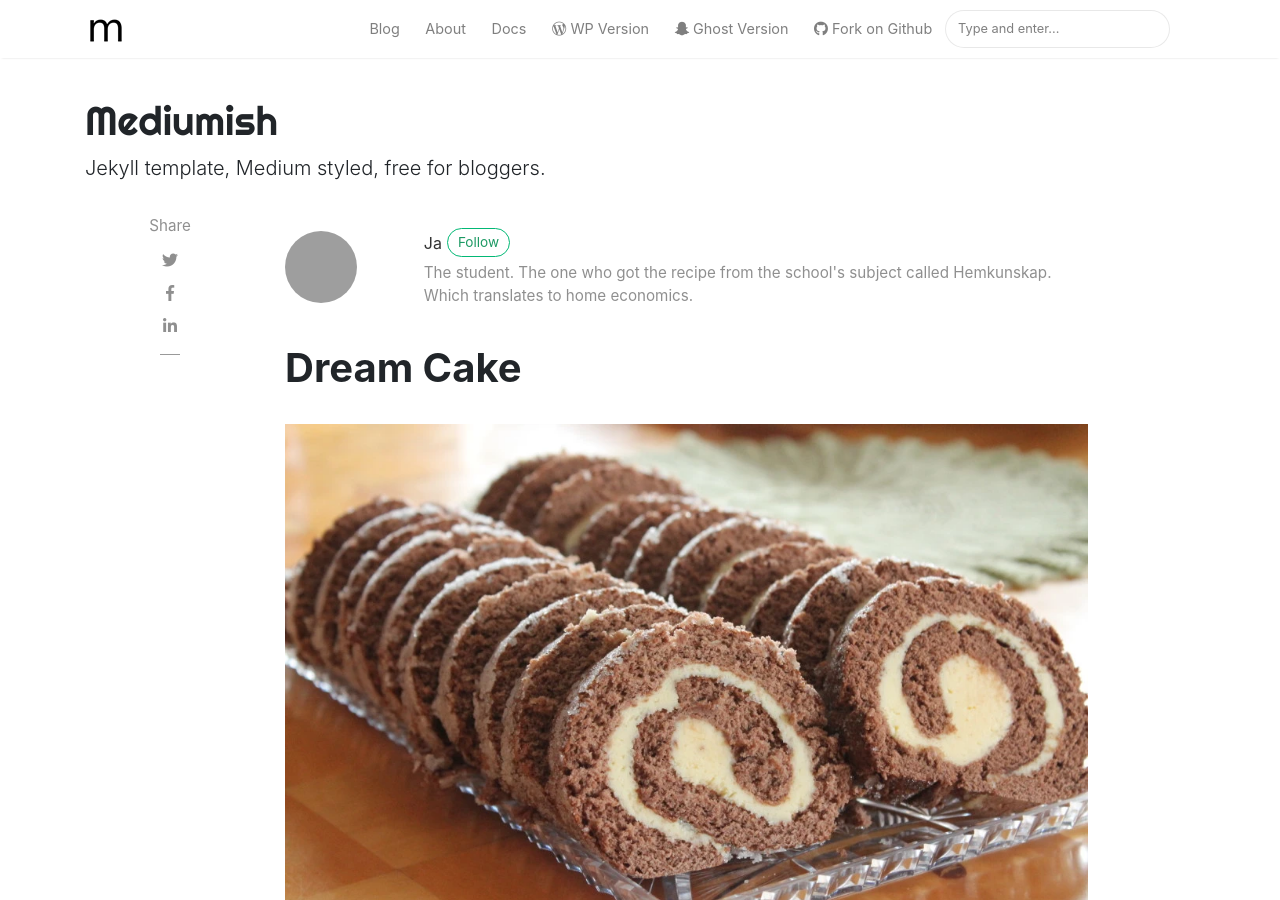
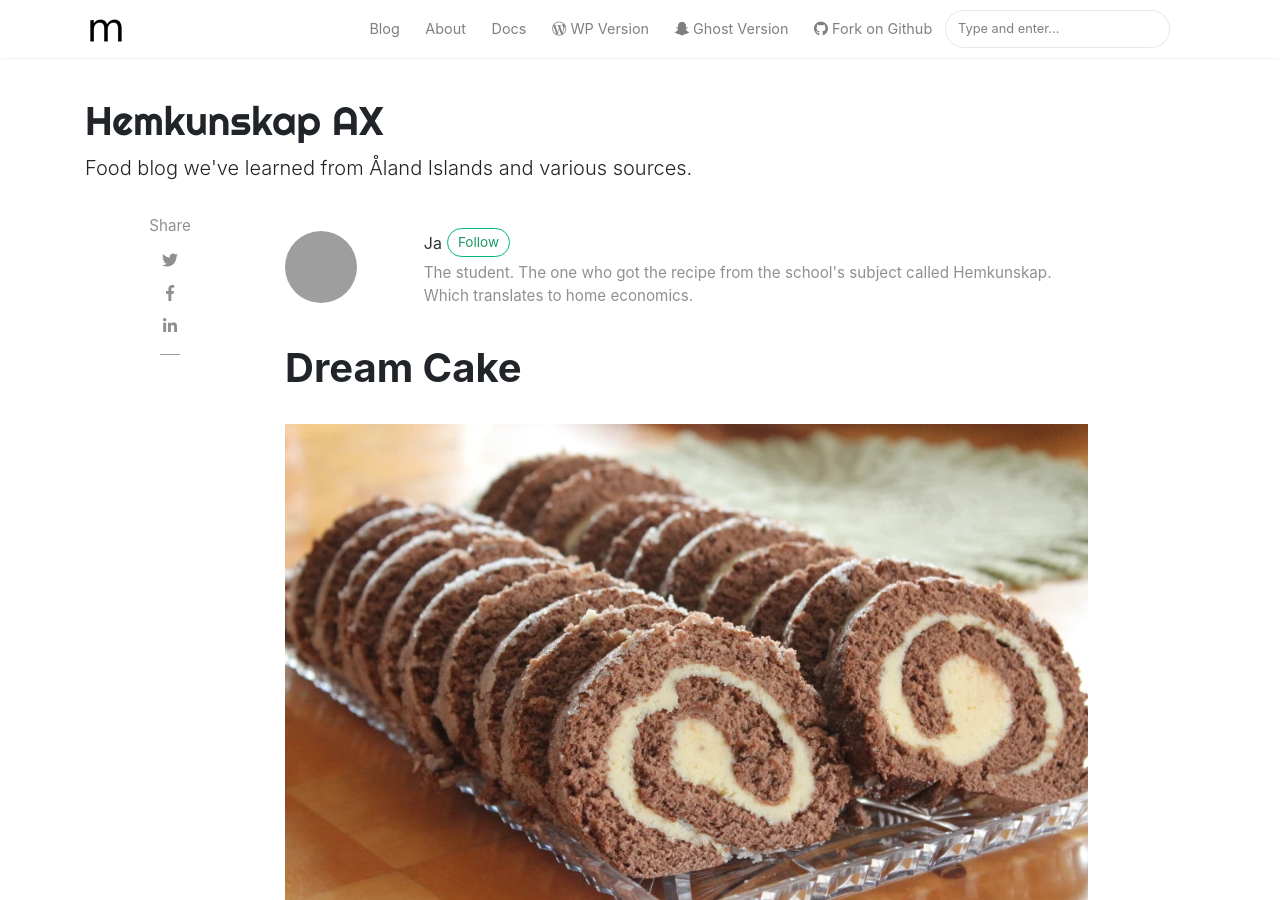
Before and after one commit to hmenorjr/hemkunskap-ax, a Jekyll site: the page built from _posts/2024-09-04-dream-cake.md, in a window 1280 px wide and 900 px high. Built offline with Jekyll 4.4.1, drawn with Linux system fonts in a browser that asks for light colours; nearby versions of some CDN libraries; comment, search, counter and statistics services are not loaded; some of the changed text lies outside the part shown; grey boxes are pictures that could not be loaded.

Commit message:
Update configuration and plugins

```diff
--- a/_config.yml
+++ b/_config.yml
@@ -1,13 +1,10 @@
 # Site
-name: "Mediumish"
-title: "Mediumish"
-description: "Jekyll template, Medium styled, free for bloggers."
+name: "Hemkunskap AX"
+title: "Hemkunskap AX"
+description: "Food blog we've learned from Åland Islands and various sources."
 logo: 'assets/images/logo.png'
 favicon: 'assets/images/logo.png'
-baseurl: /mediumish-theme-jekyll
-google_analytics: 'UA-46278016-1'
-disqus: 'demowebsite'
-mailchimp-list: 'https://wowthemes.us11.list-manage.com/subscribe/post?u=8aeb20a530e124561927d3bd8&amp;id=8c3d2d214b'
+baseurl: /hemkunskap-ax
 include: ["_pages"]
 permalink: /:title/
 
--- a/_layouts/default.html
+++ b/_layouts/default.html
@@ -19,18 +19,6 @@
 <script src="{{ site.baseurl }}/assets/js/jquery.min.js"></script>
 
 </head>
-
-{% if jekyll.environment == 'production' %}
-<!-- change your GA id in _config.yml -->
-<script>
-(function(i,s,o,g,r,a,m){i['GoogleAnalyticsObject']=r;i[r]=i[r]||function(){
-(i[r].q=i[r].q||[]).push(arguments)},i[r].l=1*new Date();a=s.createElement(o),
-m=s.getElementsByTagName(o)[0];a.async=1;a.src=g;m.parentNode.insertBefore(a,m)
-})(window,document,'script','//www.google-analytics.com/analytics.js','ga');
-ga('create', '{{site.google_analytics}}', 'auto');
-ga('send', 'pageview');
-</script>
-{% endif %}
 
 {% capture layout %}{% if page.layout %}layout-{{ page.layout }}{% endif %}{% endcapture %}
 <body class="{{layout}}">
@@ -175,7 +163,7 @@ ga('send', 'pageview');
                 Copyright © {{ site.time | date: "%Y" }} {{ site.name }}
             </div>
             <div class="col-md-6 col-sm-6 text-center text-lg-right">
-                <a target="_blank" href="https://www.wowthemes.net/mediumish-free-jekyll-template/">Mediumish Jekyll Theme</a> by WowThemes.net
+                Theme by <a target="_blank" href="https://www.wowthemes.net/mediumish-free-jekyll-template/"></a>WowThemes</a>
             </div>
         </div>
     </div>
@@ -200,9 +188,6 @@ ga('send', 'pageview');
 
 <script src="{{ site.baseurl }}/assets/js/ie10-viewport-bug-workaround.js"></script>
 
-{% if page.layout == 'post' %}
-<script id="dsq-count-scr" src="//{{site.disqus}}.disqus.com/count.js"></script>
-{% endif %}
 
 </body>
 </html>
--- a/_layouts/page.html
+++ b/_layouts/page.html
@@ -14,11 +14,5 @@ layout: default
 
     {% if page.comments == true %}
 
-    <div id="comments" class="row mb-5">
-        <div class="col-md-8">
-            {% include disqus.html %}
-        </div>
-    </div>
-
     {% endif %}
 </section>
--- a/_layouts/post.html
+++ b/_layouts/post.html
@@ -139,43 +139,3 @@ post_class: post-template
 </div>
 <!-- End Article
 ================================================== -->
-
-<!-- Begin Comments
-================================================== -->
-{% if page.comments != false %}
-    <div class="container">
-        <div id="comments" class="row justify-content-center mb-5">
-            <div class="col-md-8">
-                {% include disqus.html %}
-            </div>
-        </div>
-    </div>
-{% endif %}
-<!--End Comments
-================================================== -->
-
-<!-- Review with LD-JSON, adapt it for your needs if you like, but make sure you test the generated HTML source code first:
-https://search.google.com/structured-data/testing-tool/u/0/
-================================================== -->
-{% if page.rating %}
-<script type="application/ld+json">
-{
-  "@context": "http://schema.org/",
-  "@type": "Review",
-  "itemReviewed": {
-    "@type": "Thing",
-    "name": "{{ page.title }}"
-  },
-  "author": {
-    "@type": "Person",
-    "name": "{{ author.display_name }}"
-  },
-  "datePublished": "{{ page.date | date:"%Y-%m-%d" }}",
-  "reviewRating": {
-    "@type": "Rating",
-    "ratingValue": "{{ page.rating }}",
-    "bestRating": "5"
-  }
-}
-</script>
-{% endif %}
```
